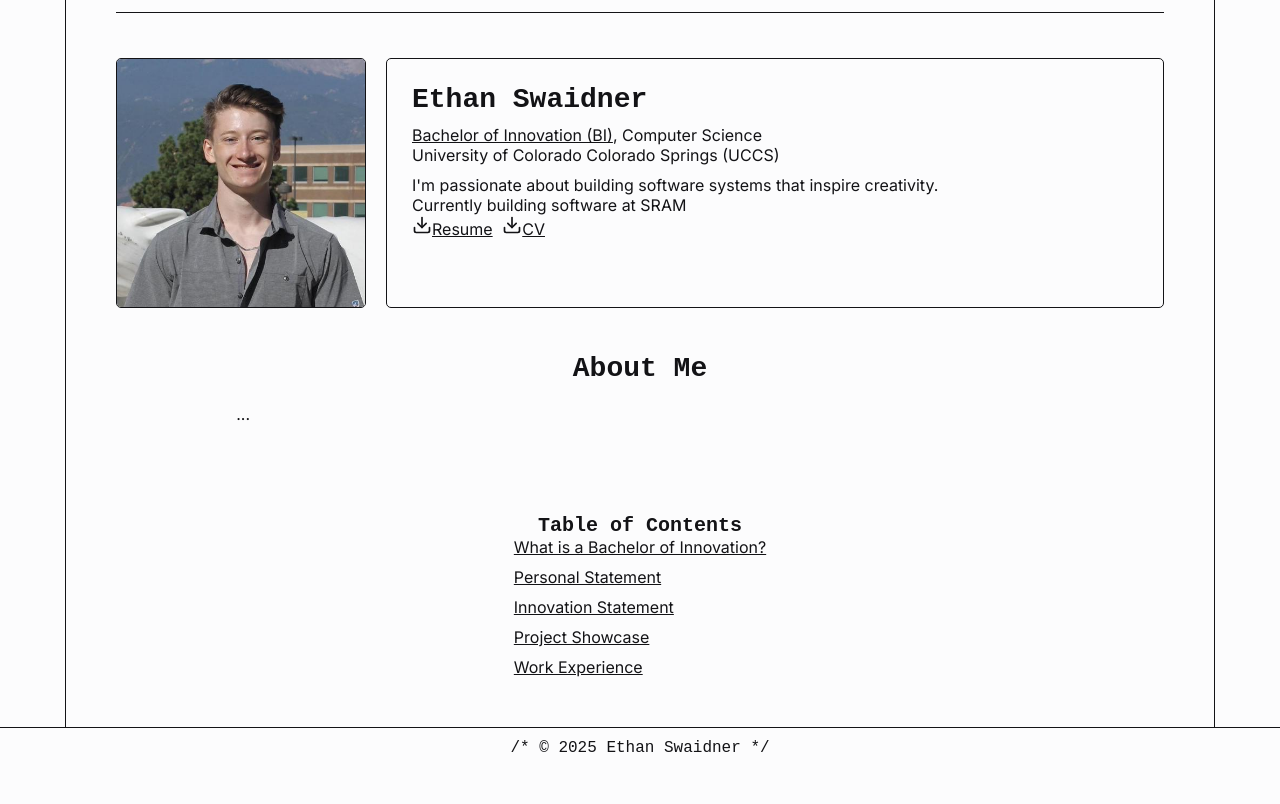
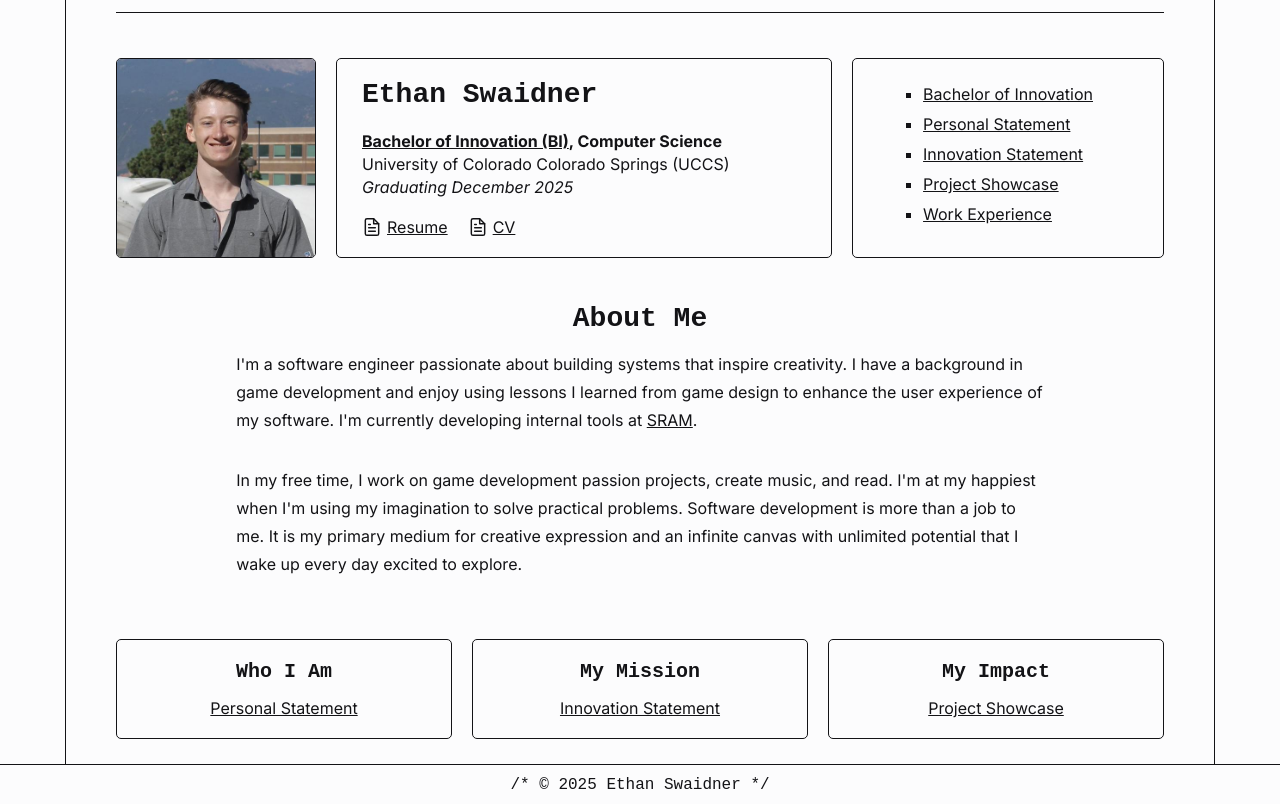
Before and after one commit to eswaidner/portfolio-website, a plain HTML site: page index.html in a window 1280 px wide. Shown: the part 56-860 px from the top of the page. Before the commit the page ends 823 px from the top, so only its background shows below. Drawn offline with Linux system fonts and the light colour scheme.

Commit message:
finalized content

```diff
--- a/index.html
+++ b/index.html
@@ -16,47 +16,43 @@
                 <div class="business-card">
                     <h3>Ethan Swaidner</h3>
                     <div class="degree">
-                        <div>
-                            <a href="./bi.html" class="clickable">
+                        <div style="font-weight: 700">
+                            <a
+                                style="font-weight: 700"
+                                href="./bi.html"
+                                class="clickable"
+                            >
                                 Bachelor of Innovation (BI)</a
                             >, Computer Science
                         </div>
                         <div>
                             University of Colorado Colorado Springs (UCCS)
                         </div>
+                        <div style="font-style: italic">
+                            Graduating December 2025
                         </div>
-                    <div>
-                        I'm passionate about building software systems that
-                        inspire creativity.
                     </div>
-                    <div>Currently building software at SRAM</div>
+                    <div class="files">
                         <a
+                            target="_blank"
                             href="./assets/swaidner_resume.pdf"
-                        download
-                        class="clickable"
-                        ><img
-                            src="./assets/download.svg"
-                            width="20px"
-                        />Resume</a
+                            class="file clickable"
+                            ><img src="assets/file.svg" />Resume</a
                         >
                         <a
+                            target="_blank"
                             href="./assets/swaidner_cv.pdf"
-                        download
-                        class="clickable"
-                        ><img src="./assets/download.svg" width="20px" />CV</a
+                            class="file clickable"
+                            ><img src="assets/file.svg" />CV</a
                         >
                     </div>
                 </div>
-            <div class="about-card">
-                <h3>About Me</h3>
-                <p>...</p>
-            </div>
                 <div class="sitemap">
-                <h4>Table of Contents</h4>
+                    <nav>
                         <ol class="table-of-contents">
                             <li>
                                 <a href="./bi.html" class="clickable"
-                            >What is a Bachelor of Innovation?</a
+                                    >Bachelor of Innovation</a
                                 >
                             </li>
                             <li>
@@ -80,6 +76,50 @@
                                 >
                             </li>
                         </ol>
+                    </nav>
+                </div>
+            </div>
+            <div class="about-card">
+                <h3>About Me</h3>
+                <p>
+                    I'm a software engineer passionate about building systems
+                    that inspire creativity. I have a background in game
+                    development and enjoy using lessons I learned from game
+                    design to enhance the user experience of my software. I'm
+                    currently developing internal tools at
+                    <a class="clickable" target="_blank" href="https://sram.com"
+                        >SRAM</a
+                    >.
+                </p>
+                <p>
+                    In my free time, I work on game development passion
+                    projects, create music, and read. I'm at my happiest when
+                    I'm using my imagination to solve practical problems.
+                    Software development is more than a job to me. It is my
+                    primary medium for creative expression and an infinite
+                    canvas with unlimited potential that I wake up every day
+                    excited to explore.
+                </p>
+            </div>
+            <div class="split-card">
+                <div class="card">
+                    <h4>Who I Am</h4>
+                    <a class="clickable" href="./personal.html"
+                        >Personal Statement</a
+                    >
+                </div>
+                <div class="card">
+                    <h4>My Mission</h4>
+                    <a class="clickable" href="./innovation.html"
+                        >Innovation Statement</a
+                    >
+                </div>
+                <div class="card">
+                    <h4>My Impact</h4>
+                    <a class="clickable" href="./projects.html"
+                        >Project Showcase</a
+                    >
+                </div>
             </div>
         </div>
         <page-footer></page-footer>
--- a/style.css
+++ b/style.css
@@ -59,7 +59,6 @@ h4 {
 p {
     margin: 1rem 0px;
     line-height: 1.75rem;
-    min-width: 80ch;
     max-width: 80ch;
 }
 
@@ -83,7 +82,6 @@ p {
     flex-direction: column;
     align-items: center;
     padding: 25px 50px;
-    /* min-height: 2000px; */
     border: 1px solid var(--dark);
     border-top: 0px;
     border-bottom: 0px;
@@ -99,7 +97,15 @@ page-header {
 }
 
 .sitemap {
-    /* border: 1px solid var(--light); */
+    border: 1px solid var(--dark);
+    border-radius: 5px;
+    padding: 25px 50px;
+    display: flex;
+    flex-direction: column;
+    align-items: center;
+}
+
+.about-card {
     border-radius: 5px;
     width: 100%;
     padding: 25px 50px;
@@ -108,14 +114,26 @@ page-header {
     align-items: center;
 }
 
-.about-card {
-    /* border: 1px solid var(--light); */
-    border-radius: 5px;
+.split-card {
+    display: flex;
     width: 100%;
-    padding: 25px 50px;
+    column-gap: 20px;
+}
+
+.card {
+    flex-basis: 33%;
+    justify-content: space-evenly;
     display: flex;
     flex-direction: column;
     align-items: center;
+    border: 1px solid var(--dark);
+    border-radius: 5px;
+    padding: 20px 25px;
+    row-gap: 15px;
+}
+
+.card > h4 {
+    text-align: center;
 }
 
 .breadcrumb {
@@ -150,7 +168,8 @@ page-header {
 .headshot {
     border: 1px solid var(--dark);
     border-radius: 5px;
-    max-width: 250px;
+    max-width: 200px;
+    max-height: 200px;
     display: block;
 }
 
@@ -158,12 +177,29 @@ page-header {
     font-family: "Source Code Pro", monospace;
     border: 1px solid var(--dark);
     border-radius: 5px;
-    padding: 25px;
+    padding: 20px 25px;
     flex-grow: 1;
+    display: flex;
+    flex-direction: column;
+    justify-content: space-between;
 }
 
 .degree {
     margin: 10px 0px;
+    display: flex;
+    flex-direction: column;
+    row-gap: 3px;
+}
+
+.files {
+    display: flex;
+    column-gap: 20px;
+}
+
+.file {
+    display: flex;
+    column-gap: 5px;
+    align-items: center;
 }
 
 page-footer {
@@ -179,7 +215,13 @@ page-footer {
 .table-of-contents {
     display: flex;
     flex-direction: column;
+    justify-content: space-between;
     row-gap: 10px;
+    padding: 0px 20px;
+}
+
+.table-of-contents > li {
+    list-style: square;
 }
 
 .experience-card {
@@ -187,22 +229,32 @@ page-footer {
     border: 1px solid var(--dark);
     border-radius: 5px;
     padding: 25px;
+    display: flex;
+    flex-direction: column;
+    align-items: center;
 }
 
 .experience-header {
     display: flex;
     justify-content: space-between;
     margin-bottom: 10px;
+    width: 100%;
 }
 
 .experience-date {
     font-style: italic;
 }
 
+.experience-title {
+    font-weight: 700;
+    width: 100%;
+}
+
 .experience-highlight {
     margin: 15px 0px;
-    opacity: 0.75;
     display: flex;
+    padding-bottom: 35px;
+    border-bottom: 1px solid var(--dark);
 }
 
 .experience-highlight:before {
@@ -211,7 +263,6 @@ page-footer {
 }
 
 .experience-summary {
-    opacity: 0.75;
 }
 
 .project-card {
```
Also changed, not shown: experience.html (+18 -9 lines), assets/file.svg (added), 2 other files. Lines whose indentation alone changed are shown as unchanged.
